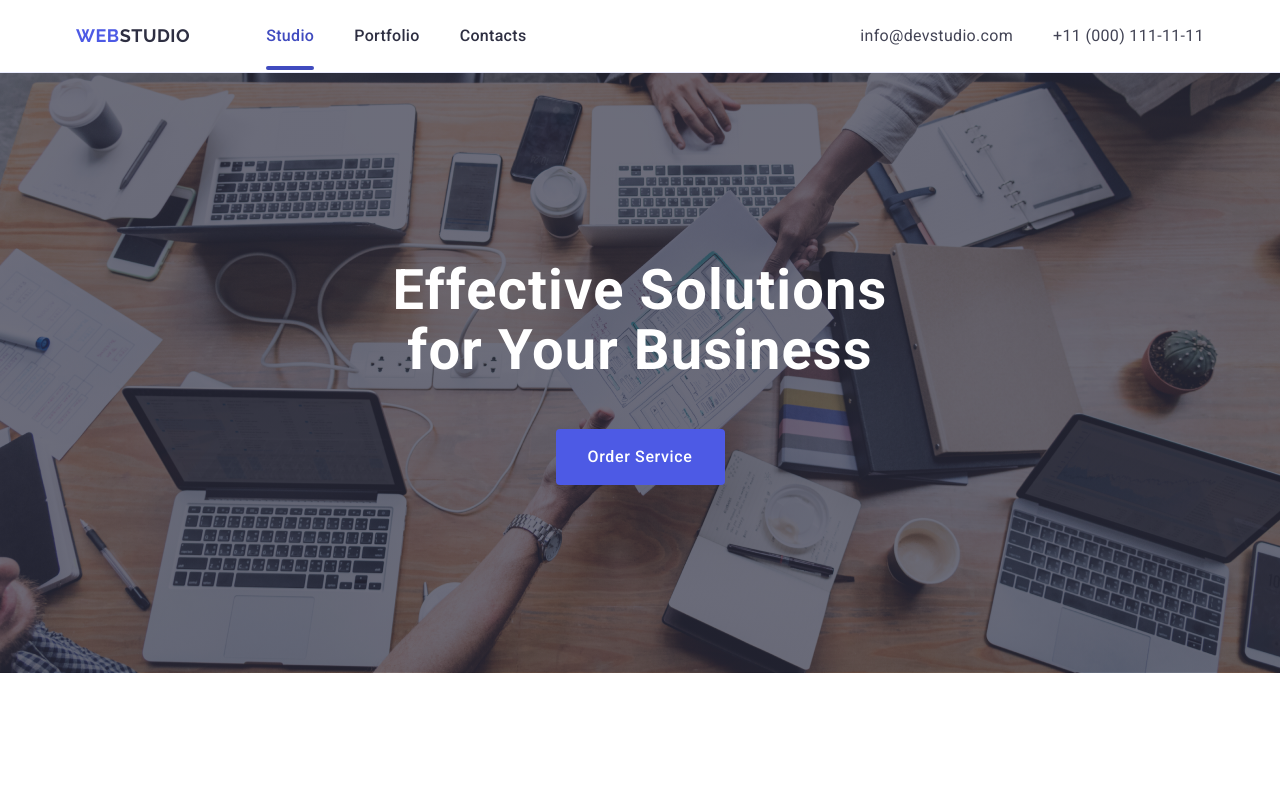
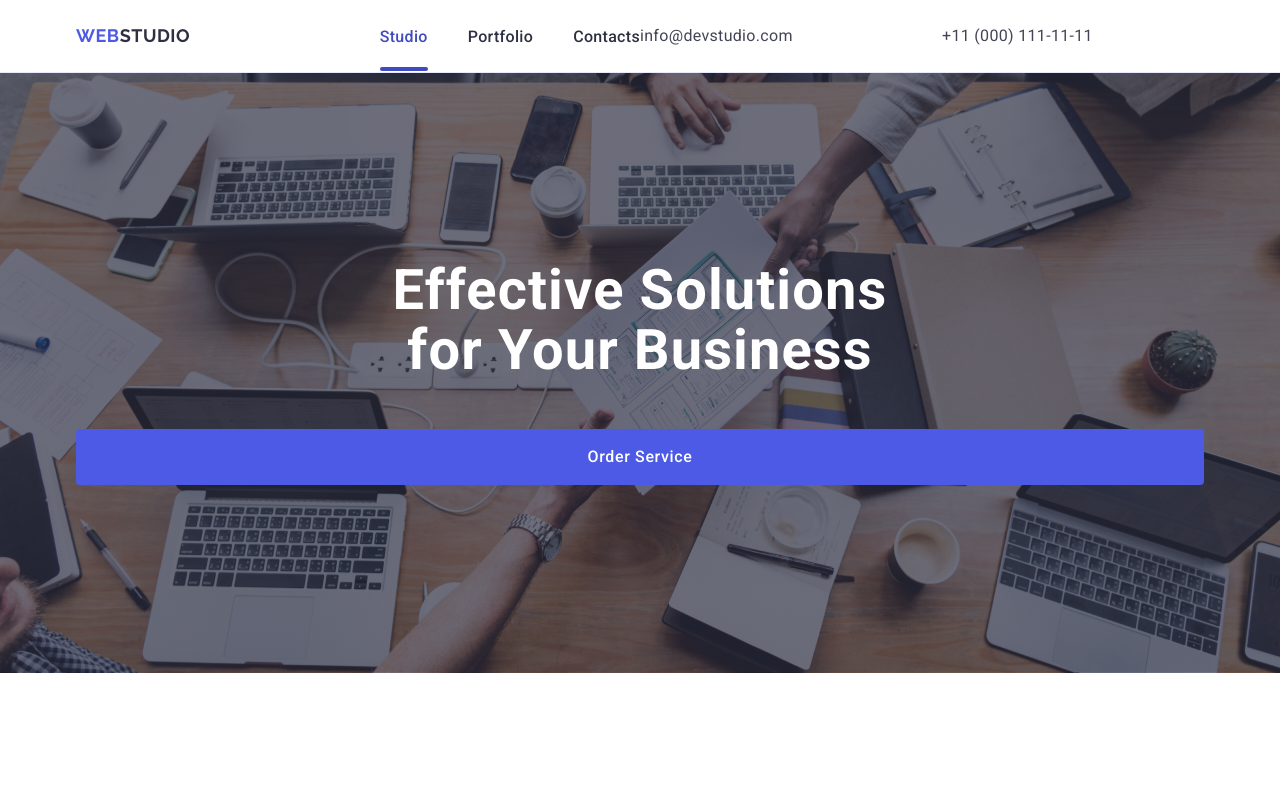
Before and after one commit to Irina-Musat/goit-markup-hw-04, a plain HTML site: page index.html in a window 1280 px wide. Shown: the top 789 px of the page. Drawn offline with nearby package versions, Linux system fonts and the light colour scheme.

Commit message:
Update styles.css

```diff
--- a/css/styles.css
+++ b/css/styles.css
@@ -2,6 +2,8 @@
 *::before,
 *::after {
     box-sizing: border-box;
+    width: 100%;
+    bottom: -1px;
 }
 
 .header {
@@ -33,6 +35,7 @@ ul {
     list-style: none;
     margin: 0;
     padding: 0;
+    color: #404bbf;
 }
 
 img {
```
